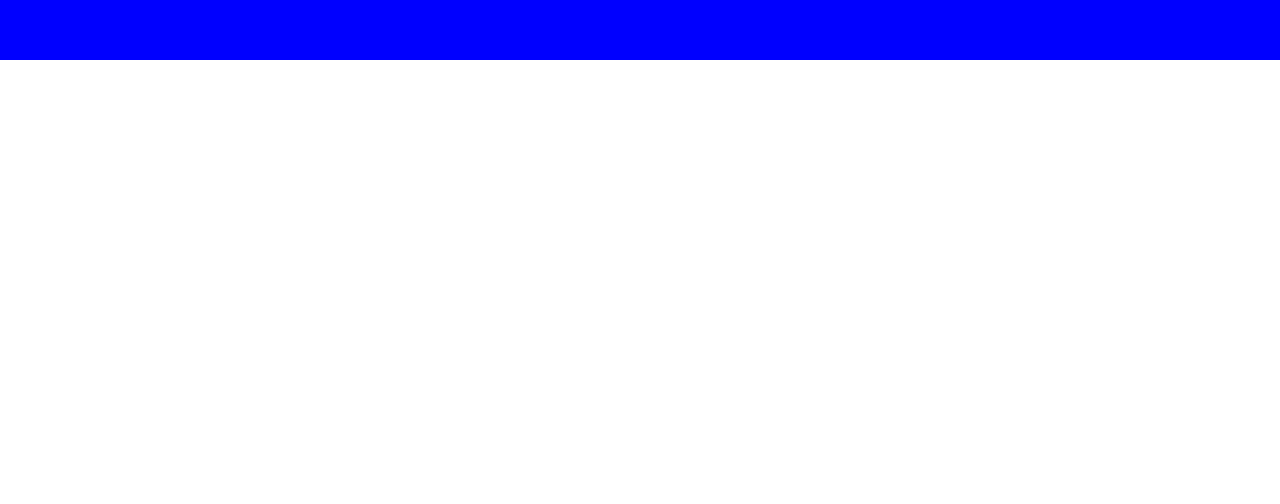
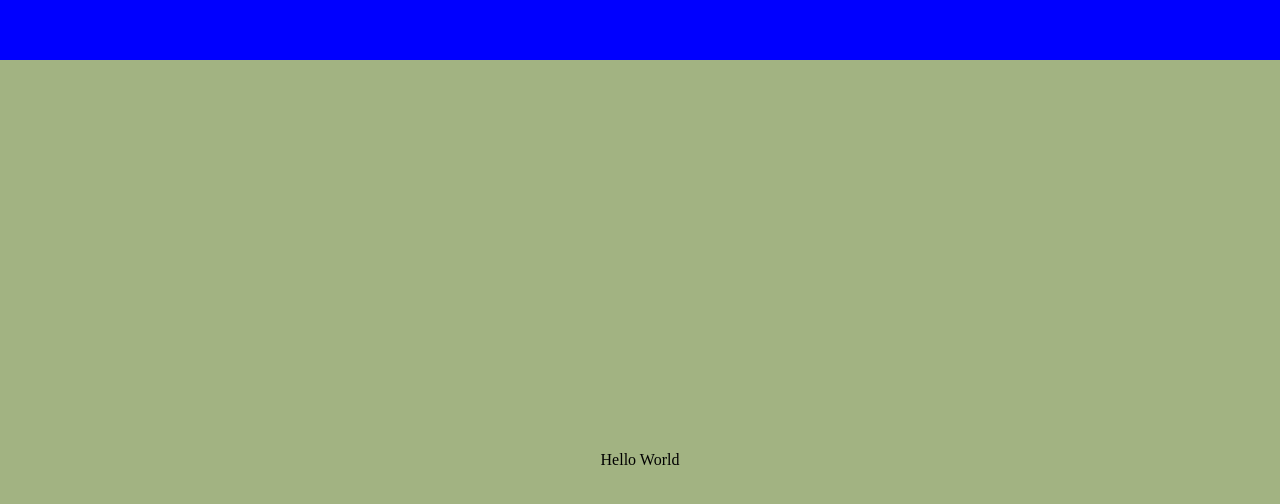
Before and after one commit to zapolskyi/project-git, a plain HTML site: page index.html in a window 1280 px wide. Shown: the part 869-1373 px from the top of the page. Before the commit the page ends 929 px from the top, so only its background shows below. Drawn offline with Linux system fonts and the light colour scheme.

Commit message:
make section

```diff
--- a/css/style.css
+++ b/css/style.css
@@ -40,3 +40,11 @@
   color: #fff;
   font-weight: 700;
 }
+
+.section{
+  height: 100vh;
+  display: flex;
+  align-items: center;
+  justify-content: center;
+  background-color: rgb(162, 179, 130);
+}
--- a/index.html
+++ b/index.html
@@ -20,5 +20,9 @@
       Hello Git
     </div>
   </div>
+
+  <section class="section">
+    Hello World
+  </section>
 </body>
 </html>
```
